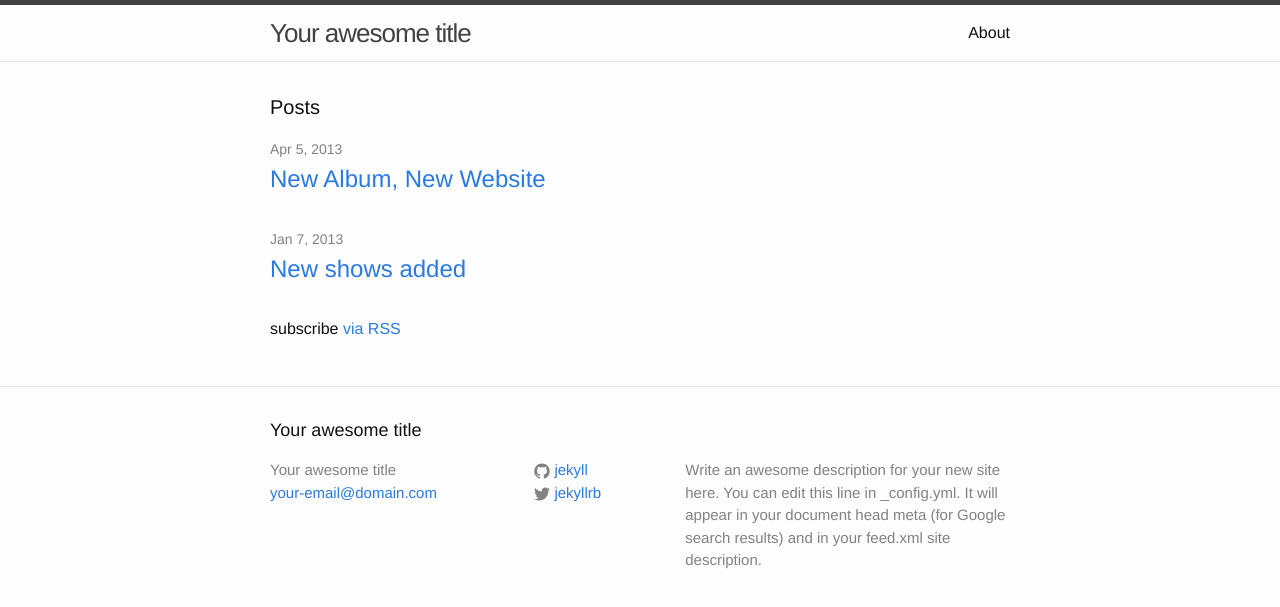
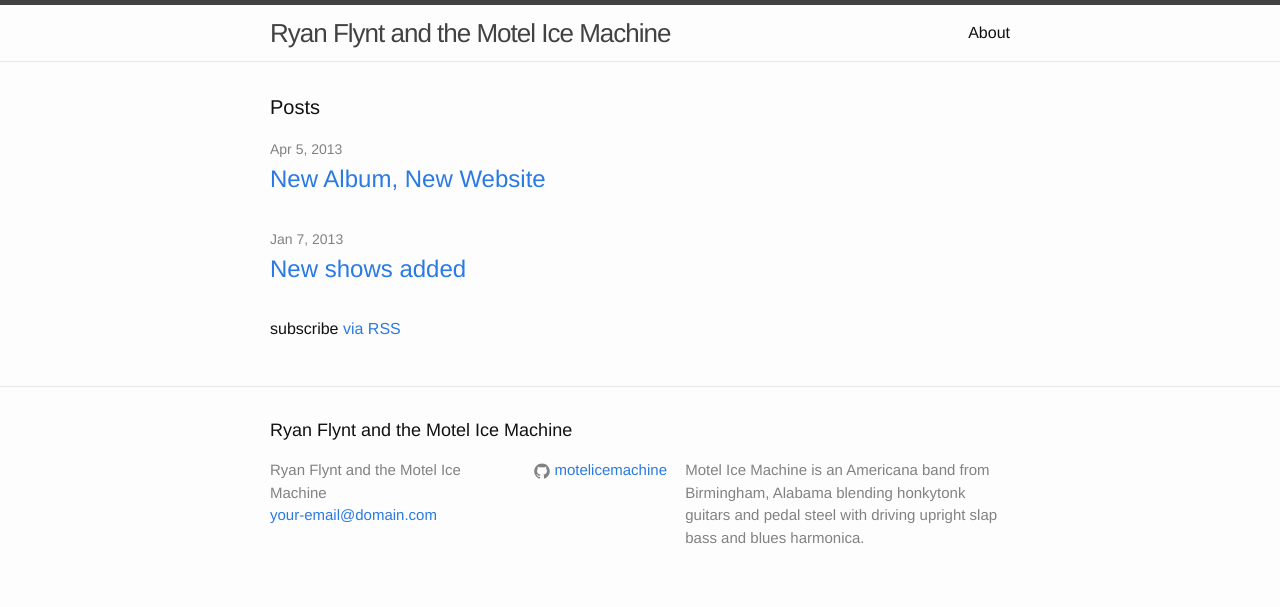
Before and after one commit to motelicemachine/motelicemachine.github.io, a Jekyll site: the page built from index.html, in a window 1280 px wide. Shown: the top 607 px of the page. Built offline with Jekyll 4.4.1, drawn with Linux system fonts in a browser that asks for light colours.

Commit message:
added default layouts

```diff
--- a/_config.yml
+++ b/_config.yml
@@ -1,14 +1,31 @@
 # Site settings
-title: Your awesome title
+title: Ryan Flynt and the Motel Ice Machine
 email: your-email@domain.com
-description: > # this means to ignore newlines until "baseurl:"
-  Write an awesome description for your new site here. You can edit this
-  line in _config.yml. It will appear in your document head meta (for
-  Google search results) and in your feed.xml site description.
+description: Motel Ice Machine is an Americana band from Birmingham, Alabama blending honkytonk guitars and pedal steel with driving upright slap bass and blues harmonica.
 baseurl: "" # the subpath of your site, e.g. /blog/
-url: "http://yourdomain.com" # the base hostname & protocol for your site
-twitter_username: jekyllrb
-github_username:  jekyll
+url: "http://motelicemachine.github.io" # the base hostname & protocol for your site
+# twitter_username: jekyllrb
+github_username:  motelicemachine
+
 
 # Build settings
 markdown: kramdown
+
+# Outputting
+permalink:     pretty
+
+# collection settings
+defaults:
+  -
+    scope:
+      path: ""
+      type: "posts"
+    values:
+      layout: "post"
+      categories: "news"
+  -
+    scope:
+      path: ""
+      type: "pages"
+    values:
+      layout: "page"
```
